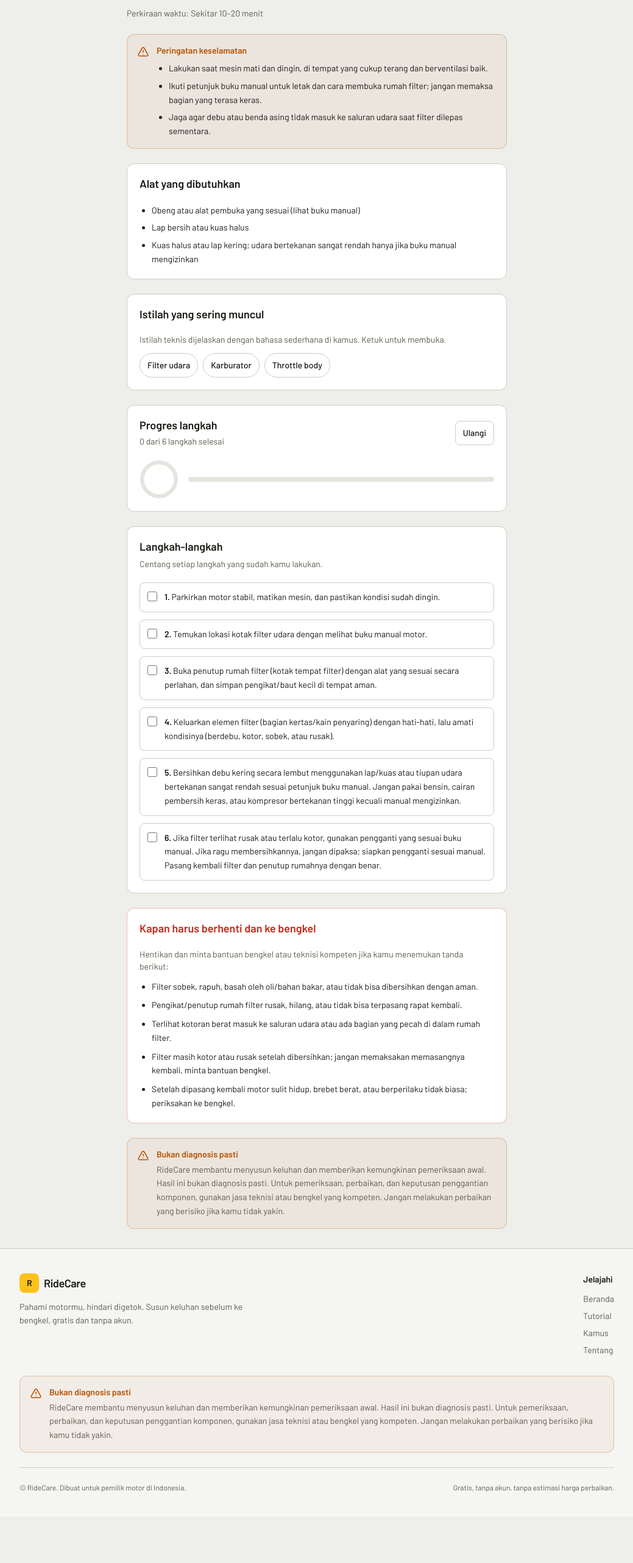
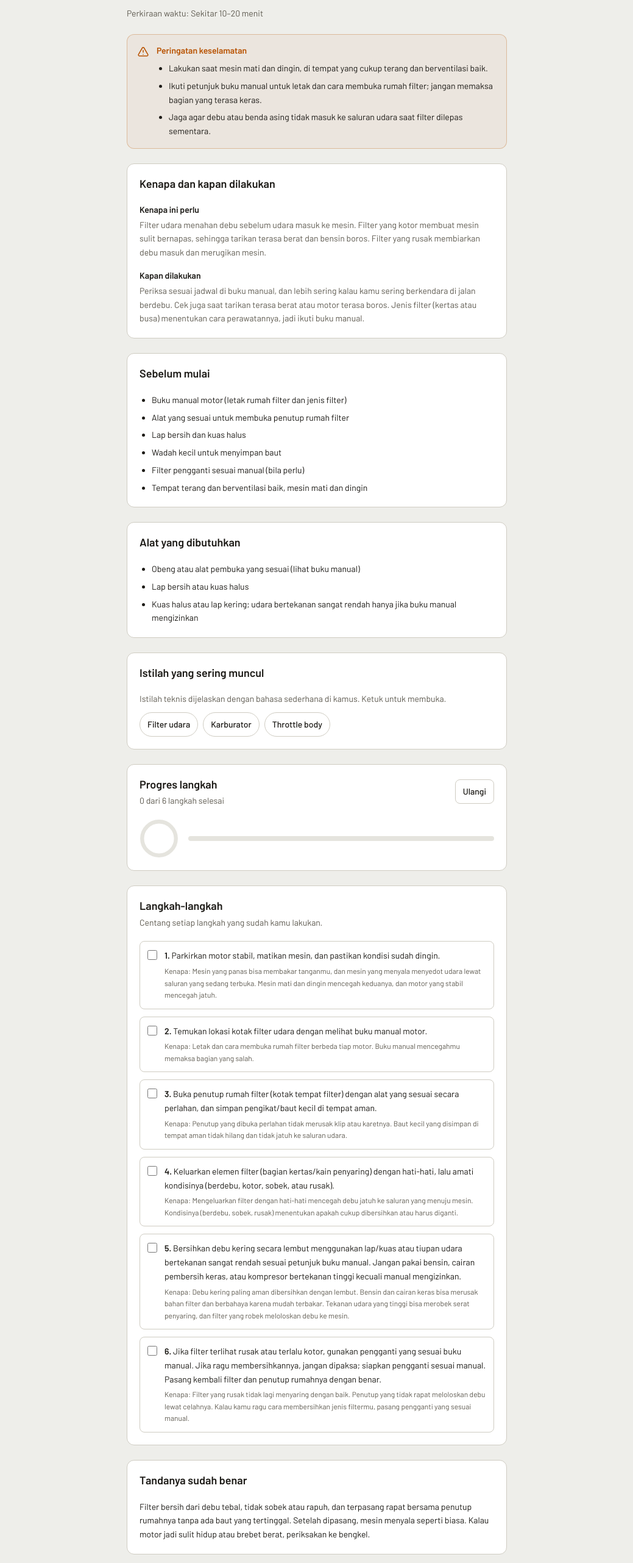
Before and after one commit to ahmadalfarisireal/RideCare, a Next.js app: page /tutorial/bersihkan-filter-udara in a window 1280 px wide. Shown: the part 234-2797 px from the top of the page at 61% size, without its empty margins (120-1159 px from the left). Before the commit the page ends 2721 px from the top, so only its background shows below. Built offline with nearby package versions, Linux system fonts and the light colour scheme.

Commit message:
feat: tutorial batch 3 (setel rantai, filter udara, lampu dan kelistrikan dasar)

```diff
--- a/src/data/tutorials.ts
+++ b/src/data/tutorials.ts
@@ -201,6 +201,27 @@ export const tutorials: Tutorial[] = [
       "Kamu tidak yakin kekencangan yang benar; hentikan dan minta pengecekan di bengkel.",
     ],
     related_glossary_ids: ["rantai"],
+    kenapaPerlu:
+      "Rantai yang terlalu kendor membuat motor menghentak dan bisa lepas dari gir. Rantai yang terlalu kencang membuat rantai, gir, dan bantalan roda cepat aus. Kekencangan yang tepat membuat tenaga tersalur halus dan komponennya awet.",
+    kapanDilakukan:
+      "Cek secara berkala sesuai buku manual, dan saat rantai terlihat terlalu kendor atau kencang, berbunyi, atau motor menghentak saat gas dibuka dan ditutup. Kalau kamu belum pernah menyetel rantai dan merasa tidak yakin, serahkan ke bengkel.",
+    sebelumMulai: [
+      "Buku manual motor (untuk kekencangan rantai dan cara mengencangkan pengunci roda)",
+      "Kunci yang sesuai untuk pengunci roda dan penyetel rantai",
+      "Lap bersih dan pelumas rantai",
+      "Penopang motor yang stabil di tempat datar",
+      "Tempat dengan penerangan cukup, mesin mati",
+    ],
+    alasanPerLangkah: [
+      "Roda belakang akan digeser dan diputar. Motor yang goyah bisa jatuh dan melukai tanganmu yang dekat dengan rantai.",
+      "Rantai yang bersih dan terlumasi lebih sedikit bergesekan, dan kondisi sebenarnya (kering, berkarat, kaku) lebih mudah dinilai setelah dibersihkan. Pelumas yang berlebihan mudah menempel debu, jadi cukup secukupnya.",
+      "Kekencangan rantai berbeda tiap motor, jadi acuannya harus dari tanda pada motor atau buku manual, bukan perkiraan atau rasa di tangan.",
+      "Roda belakang harus bisa bergeser supaya rantai bisa dikencangkan atau dikendurkan. Longgarkan secukupnya sesuai manual, karena pengunci yang terlalu longgar membuat roda bisa bergeser sendiri.",
+      "Kedua sisi penyetel diatur seimbang supaya roda lurus sejajar dengan bodi. Roda yang miring membuat rantai aus tidak merata dan motor bisa terasa tidak stabil.",
+      "Pengunci roda menahan roda pada motor, jadi harus dikencangkan sesuai panduan manual, dan terlalu longgar itu berbahaya. Menguji rem perlahan saat motor diam memastikan penyetelan tidak mengubah kerja rem belakang, karena posisinya bisa ikut berubah saat roda digeser.",
+    ],
+    tandaBenar:
+      "Kekencangan rantai sesuai anjuran di buku manual, kedua sisi penyetel sejajar dengan tanda acuan, roda lurus dan berputar bebas tanpa tersangkut, dan tuas atau pedal rem terasa seperti biasa. Kalau salah satu tidak terpenuhi atau kamu ragu, jangan kendarai motor dan bawa ke bengkel.",
   },
   {
     slug: "cek-kampas-rem",
@@ -333,6 +354,28 @@ export const tutorials: Tutorial[] = [
       "Setelah dipasang kembali motor sulit hidup, brebet berat, atau berperilaku tidak biasa; periksakan ke bengkel.",
     ],
     related_glossary_ids: ["filter-udara", "karburator", "throttle-body"],
+    kenapaPerlu:
+      "Filter udara menahan debu sebelum udara masuk ke mesin. Filter yang kotor membuat mesin sulit bernapas, sehingga tarikan terasa berat dan bensin boros. Filter yang rusak membiarkan debu masuk dan merugikan mesin.",
+    kapanDilakukan:
+      "Periksa sesuai jadwal di buku manual, dan lebih sering kalau kamu sering berkendara di jalan berdebu. Cek juga saat tarikan terasa berat atau motor terasa boros. Jenis filter (kertas atau busa) menentukan cara perawatannya, jadi ikuti buku manual.",
+    sebelumMulai: [
+      "Buku manual motor (letak rumah filter dan jenis filter)",
+      "Alat yang sesuai untuk membuka penutup rumah filter",
+      "Lap bersih dan kuas halus",
+      "Wadah kecil untuk menyimpan baut",
+      "Filter pengganti sesuai manual (bila perlu)",
+      "Tempat terang dan berventilasi baik, mesin mati dan dingin",
+    ],
+    alasanPerLangkah: [
+      "Mesin yang panas bisa membakar tanganmu, dan mesin yang menyala menyedot udara lewat saluran yang sedang terbuka. Mesin mati dan dingin mencegah keduanya, dan motor yang stabil mencegah jatuh.",
+      "Letak dan cara membuka rumah filter berbeda tiap motor. Buku manual mencegahmu memaksa bagian yang salah.",
+      "Penutup yang dibuka perlahan tidak merusak klip atau karetnya. Baut kecil yang disimpan di tempat aman tidak hilang dan tidak jatuh ke saluran udara.",
+      "Mengeluarkan filter dengan hati-hati mencegah debu jatuh ke saluran yang menuju mesin. Kondisinya (berdebu, sobek, rusak) menentukan apakah cukup dibersihkan atau harus diganti.",
+      "Debu kering paling aman dibersihkan dengan lembut. Bensin dan cairan keras bisa merusak bahan filter dan berbahaya karena mudah terbakar. Tekanan udara yang tinggi bisa merobek serat penyaring, dan filter yang robek meloloskan debu ke mesin.",
+      "Filter yang rusak tidak lagi menyaring dengan baik. Penutup yang tidak rapat meloloskan debu lewat celahnya. Kalau kamu ragu cara membersihkan jenis filtermu, pasang pengganti yang sesuai manual.",
+    ],
+    tandaBenar:
+      "Filter bersih dari debu tebal, tidak sobek atau rapuh, dan terpasang rapat bersama penutup rumahnya tanpa ada baut yang tertinggal. Setelah dipasang, mesin menyala seperti biasa. Kalau motor jadi sulit hidup atau brebet berat, periksakan ke bengkel.",
   },
   {
     slug: "cek-lampu-kelistrikan-dasar",
@@ -364,6 +407,25 @@ export const tutorials: Tutorial[] = [
       "Ada keraguan terkait keselamatan kelistrikan; segera bawa ke bengkel atau teknisi kompeten.",
     ],
     related_glossary_ids: ["aki", "sistem-charging", "sensor"],
+    kenapaPerlu:
+      "Lampu, sein, lampu rem, dan klakson menentukan apakah kamu terlihat dan terdengar oleh pengendara lain. Masalah kelistrikan juga sering terlihat lebih dulu lewat lampu yang redup atau berkedip, sebelum motor benar-benar bermasalah.",
+    kapanDilakukan:
+      "Cek secara berkala dan sebelum perjalanan jauh, terutama sebelum berkendara malam hari. Cek juga kalau lampu terlihat redup atau aki terasa cepat habis.",
+    sebelumMulai: [
+      "Buku manual motor (letak sekring yang terlihat, bila ada)",
+      "Catatan sederhana atau ponsel untuk mencatat temuan",
+      "Senter kecil (bila perlu)",
+      "Tempat yang aman dan stabil dengan penerangan cukup",
+    ],
+    alasanPerLangkah: [
+      "Motor yang stabil mencegah jatuh saat kamu bergerak di sekitarnya. Catatan sederhana membantumu tidak lupa fungsi mana yang sudah dicoba.",
+      "Mencoba lampu satu per satu memudahkan menemukan yang mati. Lampu rem dan sein penting supaya pengendara lain tahu gerakanmu. Kalau mesin perlu dinyalakan, lakukan di tempat berventilasi baik.",
+      "Lampu yang redup atau berkedip sering menjadi tanda awal masalah di aki, pengisian, atau sambungan, sebelum lampunya padam sama sekali. Indikator yang menyala tidak seperti biasa juga petunjuk.",
+      "Kabel terkelupas, sambungan longgar, atau jejak hangus bisa menandakan masalah listrik yang berbahaya, tetapi bagian dalam kelistrikan tidak boleh disentuh atau dibuka sendiri. Sekring cukup dilihat dari luar, karena mencabut atau mengganti tanpa tahu penyebabnya bisa menutupi masalah atau menimbulkan risiko.",
+      "Kunci kontak yang dimatikan menjaga aki tidak terkuras. Temuan yang spesifik (lampu mana, kapan, seperti apa) membantu mekanik mencari sumbernya tanpa menebak.",
+    ],
+    tandaBenar:
+      "Semua lampu (utama, senja, sein, rem) dan klakson berfungsi, terang, dan tidak berkedip. Indikator panel menampilkan tampilan yang wajar, dan tidak ada kabel terkelupas, sambungan longgar, atau tanda hangus yang terlihat dari luar. Kalau ada yang tidak normal, catat dan sampaikan ke bengkel. Jangan memperbaikinya sendiri.",
   },
   {
     slug: "cek-kebocoran-oli-bahan-bakar",
```
Also changed, not shown: 1 other file (tests, documents, lock files or other folders).
